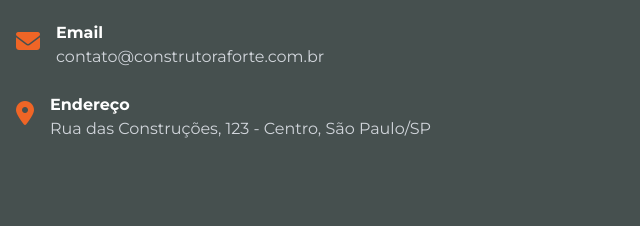
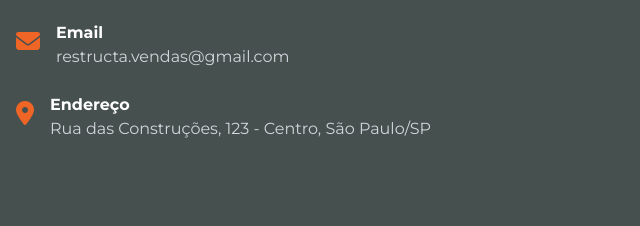
Before and after one commit to carlosedujunior/carlosedujunior.github.io, a plain HTML site: page index.html in a window 1280 px wide. Shown: the part 2595-2821 px from the top of the page, 0-640 px from the left. Drawn offline with nearby package versions, Linux system fonts and the light colour scheme.

Commit message:
alteração email

```diff
--- a/index.html
+++ b/index.html
@@ -320,7 +320,7 @@
                   ></i>
                   <div>
                     <h4 class="font-bold text-white">Email</h4>
-                    <p class="text-gray-300">contato@construtoraforte.com.br</p>
+                    <p class="text-gray-300">restructa.vendas@gmail.com</p>
                   </div>
                 </div>
 
```
